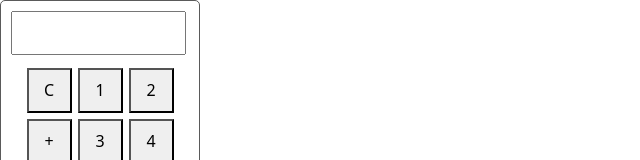
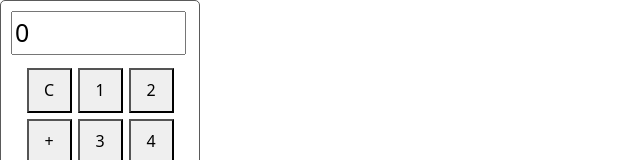
Before and after one commit to anantraghuvanshi/calculator, a React (Vite) app: page / in a window 1280 px wide. Shown: the top 160 px of the page, without its empty margins (0-640 px from the left). Built offline with nearby package versions, Linux system fonts and the light colour scheme.

Commit message:
using states

```diff
--- a/src/App.jsx
+++ b/src/App.jsx
@@ -2,12 +2,16 @@ import styles from "./App.module.css";
 import "bootstrap/dist/css/bootstrap.min.css";
 import Display from "./components/Display";
 import ButtonsContainer from "./components/ButtonsContainer";
+import { useState } from "react";
 
 function App() {
+  const [calVal, setCalVal] = useState("0");
+  const onButtonClick = (buttonText) => {};
+
   return (
     <div className={styles.calculator}>
-      <Display />
-      <ButtonsContainer />
+      <Display displayValue={calVal} />
+      <ButtonsContainer onButtonClick={onButtonClick} />
     </div>
   );
 }
--- a/src/components/ButtonsContainer.jsx
+++ b/src/components/ButtonsContainer.jsx
@@ -1,6 +1,6 @@
 import styles from "./ButtonsContainer.module.css";
 
-const ButtonsContainer = () => {
+const ButtonsContainer = ({ onButtonClick }) => {
   const buttonNames = [
     "C",
     "1",
@@ -23,7 +23,9 @@ const ButtonsContainer = () => {
   return (
     <div className={styles.buttonsContainer}>
       {buttonNames.map((buttonName) => (
-        <button className={styles.button}>{buttonName}</button>
+        <button className={styles.button} onClick={onButtonClick}>
+          {buttonName}
+        </button>
       ))}
     </div>
   );
--- a/src/components/Display.jsx
+++ b/src/components/Display.jsx
@@ -1,7 +1,14 @@
 import styles from "./Display.module.css";
 
-const Display = () => {
-  return <input type="text" className={styles.display} />;
+const Display = ({ displayValue }) => {
+  return (
+    <input
+      type="text"
+      className={styles.display}
+      value={displayValue}
+      readOnly
+    />
+  );
 };
 
 export default Display;
```
